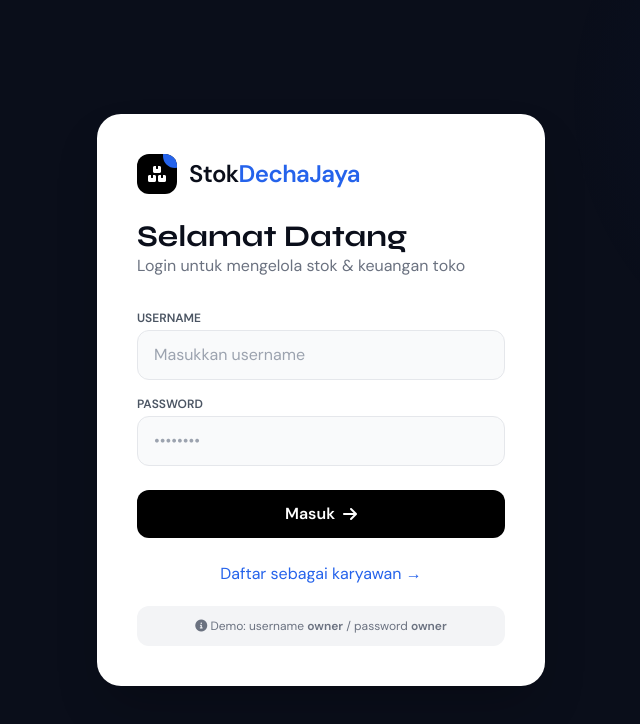
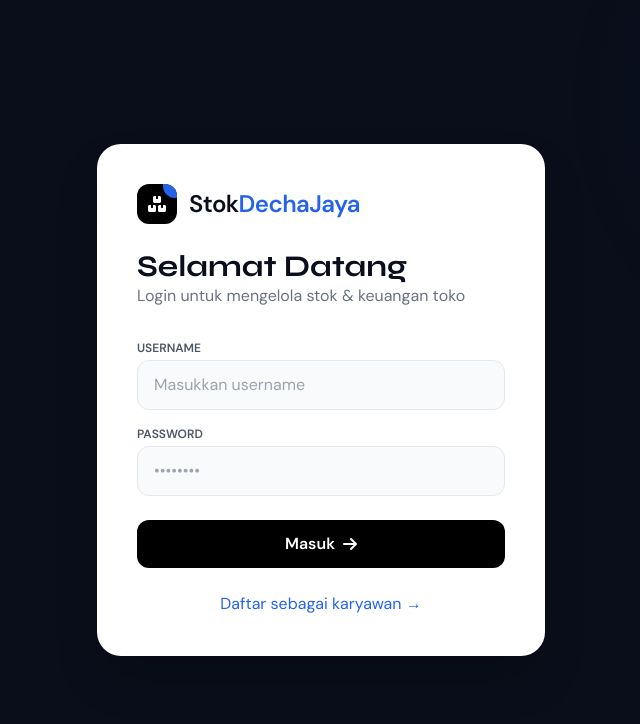
Before and after one commit to Wanny24/stok-kkp-project, a React (Vite) app in the folder client/: page /login in a window 1280 px wide. Shown: the top 724 px of the page, without its empty margins (319-959 px from the left). Built offline with nearby package versions, Linux system fonts and the light colour scheme; no server answers; the HTML template or start-up script is replaced by a standard one.

Commit message:
Update Login

```diff
--- a/client/src/pages/Login.jsx
+++ b/client/src/pages/Login.jsx
@@ -105,9 +105,6 @@ function Login() {
                 <div className="text-center mt-6">
                     <Link to="/register" className="text-blue-600 hover:underline">Daftar sebagai karyawan →</Link>
                 </div>
-                <div className="mt-5 p-3 bg-gray-100 rounded-xl text-center text-xs text-gray-500">
-                    <i className="fas fa-info-circle"></i> Demo: username <strong>owner</strong> / password <strong>owner</strong>
-                </div>
             </div>
         </div>
     );
```
